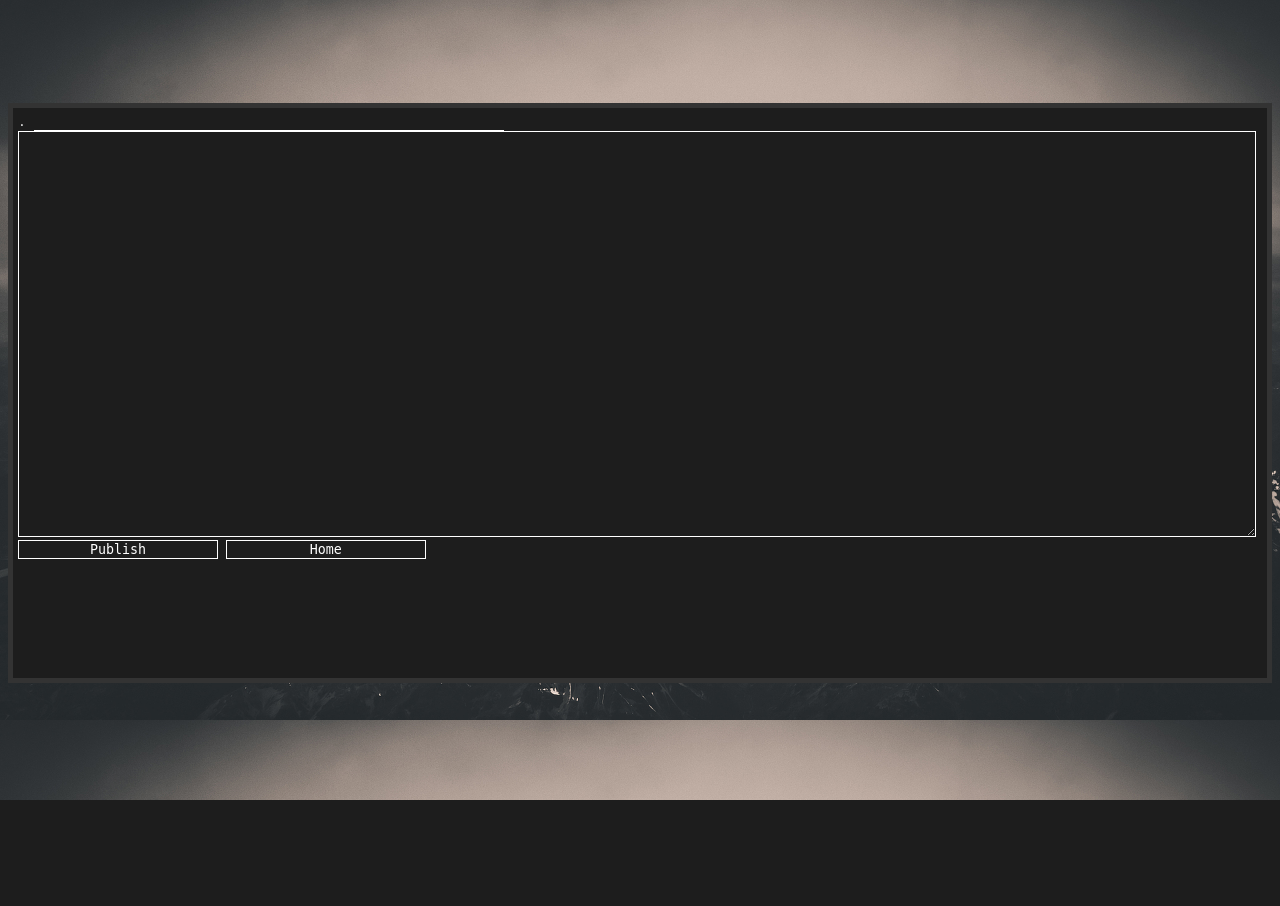
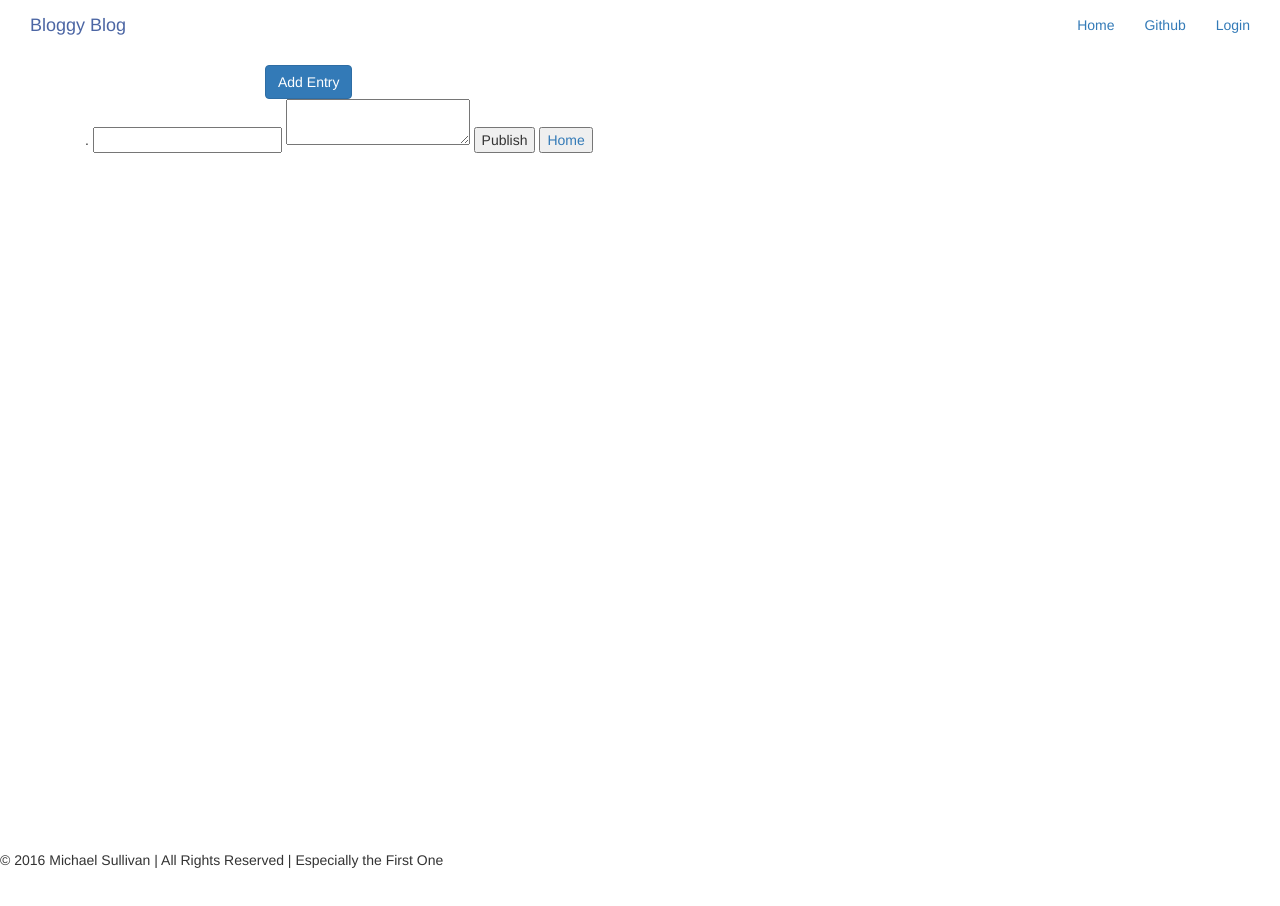
Before and after one commit to scotist/learning-journal-1, a Python web app: template learning_journal/learning_journal/templates/edit.jinja2 in a window 1280 px wide. Before the commit the page ends 800 px from the top, so only its background shows below. Run offline with Jinja, Linux system fonts and the light colour scheme; the template is opened without the code that fills it, so the values that code supplies are empty; some libraries are stand-ins or nearby versions.

Commit message:
imported html to journal, html and login/logout are working, edit and create no longer working

```diff
--- a/learning_journal/learning_journal/forms.py
+++ b/learning_journal/learning_journal/forms.py
@@ -17,9 +17,11 @@ class EntryCreateForm(Form):
 class EntryUpdateForm(EntryCreateForm):
     id = HiddenField()
 
+
 class LoginForm(Form):
-    username = StringField('Username', [validators.Length (min=1, max=128)])
-    password = StringField('Password', [validators.Length (min=1, max=128)])
+    username = StringField('Username', [validators.Length(min=1, max=128)])
+    password = StringField('Password', [validators.Length(min=1, max=128)])
+
 
 class LoginForm(Form):
     username = StringField('username', [validators.Length(min=1, max=16)])
--- /dev/null
+++ b/learning_journal/learning_journal/static/styles.css
@@ -0,0 +1,35 @@
+.btn {
+    margin-top: 15px
+}
+a:hover {
+    text-decoration: none;
+}
+
+.lj_heading {
+    margin-top: -15px;
+}
+
+/****************/
+
+* {
+    margin: 0;
+}
+
+html, body {
+    height: 100%;
+}
+
+.container {
+    min-height: 100%;
+    height: auto;
+    height: 100%;
+    margin: 0 auto -4em;
+}
+
+.footer, .push {
+    height: 4em;
+}
+
+.title {
+    color: #4c66a4;
+}
--- a/learning_journal/learning_journal/templates/edit.jinja2
+++ b/learning_journal/learning_journal/templates/edit.jinja2
@@ -1,98 +1,14 @@
-<!doctype html>
-<html>
-  <head>
-    <!-- <link href="https://cdnjs.cloudflare.com/ajax/libs/skeleton/2.0.4/skeleton.min.css" rel="stylesheet"> -->
-    <style>
-      * {
-        font-family: monospace;
-      }
-      body {
-        background: url(/static/bg.jpg);
-        /*background-position: bottom;*/
-        background-size: cover;
-        color: #ddd;
-      }
-      .terminal {
-        margin-top: 10vh;
-        background: #1d1d1d;
-        height: 70vh;
-        border: 5px #333 solid;
-        /*padding-left: 5px;*/
-        /*padding-right: 5px;*/
-        padding: 5px;
-      }
-      .green {
-        color: #b8d68c;
-      }
-      .blue {
-        color: #4d679a;
-      }
-      .red {
-        color: #e84f4f;
-      }
-      .purple {
-        color: #9b64fb;
-      }
-      .orange {
-        color: #e1aa5d;
-      }
-      .blue2 {
-        color: #6d878d;
-      }
 
-      a {
-        color: #ddd;
-        text-decoration: none;
-        transition: .3s;
-      }
-      a:hover {
-        transition: .3s;
-      }
-      a span:hover {
-        transition: .3s;
-        color: #1EAEDB;
-      }
-      .gray {
-        color: #333;
-      }
-      input {
-        background: #1d1d1d;
-        border: none;
-        width: 15em;
-        color: #fff;
-        border-bottom: #fff solid 1px;
-      }
-      input:focus {
-        outline-width: 0;
-      }
-      input[type=submit], input[type=button] {
-        border:  #fff solid 1px;
-      }
-      input[type=submit]:active, input[type=button]:active {
-        border: #333 solid 1px;
-        color: #333;
-
-      }
-      input[type=text] {
-        width: 35em;
-      }
-      textarea {
-        background: #1d1d1d;
-        border: none;
-        width: 99%;
-        height: 50vh;
-        color: #fff;
-        border: #fff solid 1px;
-        overflow-y: hidden;
-      }
-    </style>
-    <title>Start Page</title>
-  </head>
-  <body>
+{% extends "index.html" %}
+{% block navbar %}
+{% if request.has_permission('edit') %}
+<li><a href="/logout">Logout</a></li>
+{% else %}
+<li><a href="/login">Login</a></li>
+{% endif %}
+{% endblock %}
+{% block content %}
 <div class="container">
-      <div class="row">
-        <div class="one column">&nbsp;</div>
-          <div class="ten columns terminal">
     <form action="" method="post">{% if entry %}{{entry.id}}{% endif %}.<input type="hidden" name="id" value="{% if entry %}{{entry.id}}{% endif %}">
       <input type="text" name="title" value="{% if entry %}{{entry.title}}{% endif %}">
       <textarea name="text">{% if entry %}{{entry.text}}{% endif %}</textarea>
@@ -101,8 +17,4 @@
       <br/>
     </form>
 </div>
-        </div>
-      </div>
-    </div>
-  </body>
-</html>
+{% endblock %}
--- /dev/null
+++ b/learning_journal/learning_journal/templates/index.html
@@ -0,0 +1,48 @@
+<!DOCTYPE html>
+<html lang="en">
+  <head>
+    <meta charset="utf-8">
+    <meta http-equiv="X-UA-Compatible" content="IE=edge">
+    <meta name="viewport" content="width=device-width, initial-scale=1">
+    <title>Learning Journal</title>
+    <link rel="stylesheet" href="https://maxcdn.bootstrapcdn.com/bootstrap/3.3.5/css/bootstrap.min.css">
+    <link rel="stylesheet" href="https://maxcdn.bootstrapcdn.com/font-awesome/4.4.0/css/font-awesome.min.css">
+    <link rel="stylesheet" href="css/styles.css">
+  </head>
+  <body>
+    <header>
+      <nav>
+        <div class="container-fluid">
+          <div class="navbar-header">
+            <ul class="nav navbar-nav navbar-brand">
+              <li class="title">Bloggy Blog</li>
+            </ul>
+          </div>
+          <div class="collapse navbar-collapse" id="navbar">
+            <ul class="nav navbar-nav navbar-right">
+              <li class="active"><a href="/">Home</a></li>
+              <li><a href="http://www.github.com/scotist">Github</a></li>
+              {% block navbar %}{% endblock %}
+            </ul>
+          </div>
+        </div>
+      </nav>
+    </header>
+      <div class="container">
+        <div class="row">
+          <div class="col-md-2">
+          </div>
+          <div class="col-sm-2">
+            <a class="btn btn-primary" href="add_entry.html">Add Entry</a>
+          </div>
+        </div>
+        {% block content %}{% endblock %}
+      </div>
+    <div class="push"></div>
+    <footer class="footer">
+      &copy; 2016  Michael Sullivan | All Rights Reserved | Especially the First One
+    </footer>
+    <script src="https://ajax.googleapis.com/ajax/libs/jquery/1.11.3/jquery.min.js"></script>
+    <script src="https://maxcdn.bootstrapcdn.com/bootstrap/3.3.5/js/bootstrap.min.js"></script>
+  </body>
+</html>
--- a/learning_journal/learning_journal/templates/pretty.jinja2
+++ b/learning_journal/learning_journal/templates/pretty.jinja2
@@ -2,7 +2,7 @@
 <!doctype html>
 <html>
   <head>
-    <link href="https://cdnjs.cloudflare.com/ajax/libs/skeleton/2.0.4/skeleton.min.css" rel="stylesheet">
+    <!-- <link href="https://cdnjs.cloudflare.com/ajax/libs/skeleton/2.0.4/skeleton.min.css" rel="stylesheet">
     <style>
       * {
         font-family: monospace;
@@ -65,7 +65,7 @@
         outline-width: 0;
       }
 
-    </style>
+    </style> -->
     <title>Start Page</title>
   </head>
   <body>
--- a/learning_journal/learning_journal/views.py
+++ b/learning_journal/learning_journal/views.py
@@ -36,7 +36,7 @@ def logout_view(request):
     return HTTPFound(location="/", headers=headers)
 
 
-@view_config(route_name='list', renderer='templates/pretty.jinja2')
+@view_config(route_name='list', renderer='templates/list.jinja2')
 def list_view(request):
     display = DBSession.query(Entry).order_by(Entry.created)
     return {"content": display, "header": "entries.order_by(latest)[:10]"}
--- a/learning_journal/setup.py
+++ b/learning_journal/setup.py
@@ -59,6 +59,7 @@ setup(name='learning_journal',
       main = learning_journal:main
       [console_scripts]
       initialize_db = learning_journal.scripts.initializedb:main
+      load_api = learning_journal.scripts.load_class_api:main
       """,
       extras_require={
         "test": test_requires,
```
Also changed, not shown: learning_journal/learning_journal/templates/detail.jinja2 (+31 -98 lines), learning_journal/learning_journal/templates/list.jinja2 (added, +40 -0 lines), learning_journal/learning_journal/templates/login.jinja2 (+6 -106 lines). Lines whose indentation alone changed are shown as unchanged.
